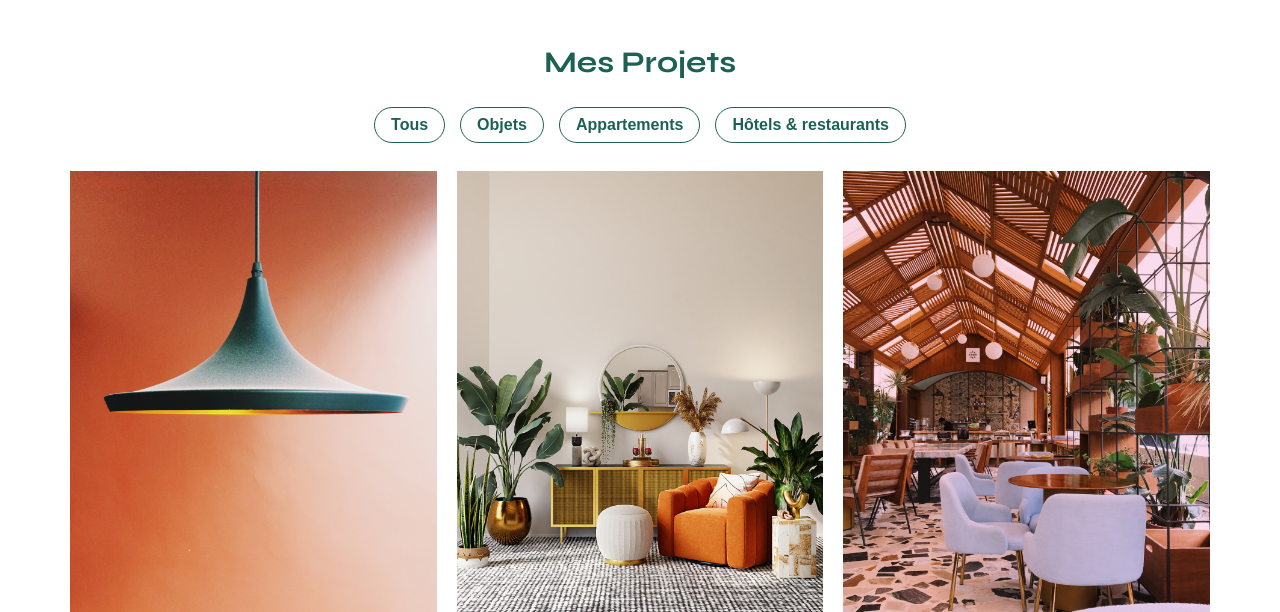
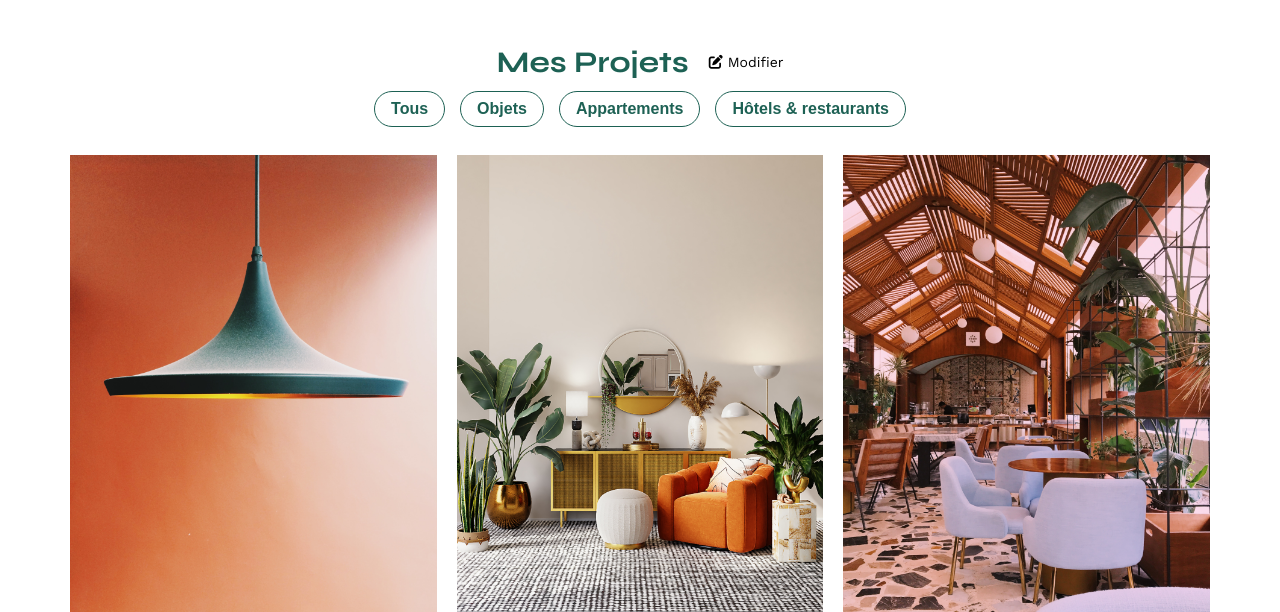
Before and after one commit to thmsrzk/OC-DW_P3_Sophie-Bluel, a plain HTML site: page FrontEnd/index.html in a window 1280 px wide. Shown: the part 488-1100 px from the top of the page. Drawn offline with nearby package versions, Linux system fonts and the light colour scheme; no server answers.

Commit message:
Index.html : imported font awesome library, added a "modifier" link (will open modal) index.css : styled the modal opening link

```diff
--- a/FrontEnd/JS/logout.js
+++ b/FrontEnd/JS/logout.js
@@ -2,9 +2,7 @@ const token = localStorage.getItem("token");
 const logOutButton = document.querySelector("#login-btn");
 
 function logout() {
-
     if (token != null) {
-
         logOutButton.innerHTML = 'logout';
         logOutButton.href = '';
         logOutButton.classList.add('logout-btn');
--- a/FrontEnd/assets/stylesheets/index.css
+++ b/FrontEnd/assets/stylesheets/index.css
@@ -27,10 +27,27 @@
 	margin-bottom: 0.5em;
 }
 #portfolio h2 {
-	text-align: center;
-	margin-bottom: 1em;
+	display: flex;
 }
 
+.projects {
+	display: flex;
+	justify-content: center;
+	margin-bottom: 1em;
+	gap: 20px;
+
+}
+
+.projects a {
+	text-decoration: none;
+	color: black;
+}
+
+.open-modal {
+	display: flex;
+	align-items: center;
+	gap: 5px;
+}
 .filterbar {
 	display: flex;
 	justify-content: center;
--- a/FrontEnd/index.html
+++ b/FrontEnd/index.html
@@ -7,6 +7,9 @@
 	<link rel="preconnect" href="https://fonts.googleapis.com">
 	<link rel="preconnect" href="https://fonts.gstatic.com" crossorigin>
 	<link href="https://fonts.googleapis.com/css2?family=Syne:wght@700;800&family=Work+Sans&display=swap" rel="stylesheet">
+	<link rel="stylesheet" href="https://cdnjs.cloudflare.com/ajax/libs/font-awesome/6.2.1/css/all.min.css"
+        integrity="sha512-MV7K8+y+gLIBoVD59lQIYicR65iaqukzvf/nwasF0nqhPay5w/9lJmVM2hMDcnK1OnMGCdVK+iQrJ7lzPJQd1w=="
+        crossorigin="anonymous" referrerpolicy="no-referrer" />
 	<meta name="description" content="">
 	<link rel="stylesheet" href="./assets/stylesheets/main.css">
 	<link rel="stylesheet" href="./assets/stylesheets/index.css">
@@ -39,7 +42,16 @@
 		</article>
 	</section>
 	<section id="portfolio">
-		<h2>Mes Projets</h2>
+		<div class="projects">
+			<h2>Mes Projets</h2>
+			<div class="open-modal">
+				<i class="fa-solid fa-pen-to-square"></i>
+				<a href="#modal">Modifier</a>
+			</div>
+		</div>
+
+		<aside id="modal"></aside>
+
 		<div class="filterbar">
 			<button class="filter" id="all">
 				<span class="filtertext">Tous</span>
```
